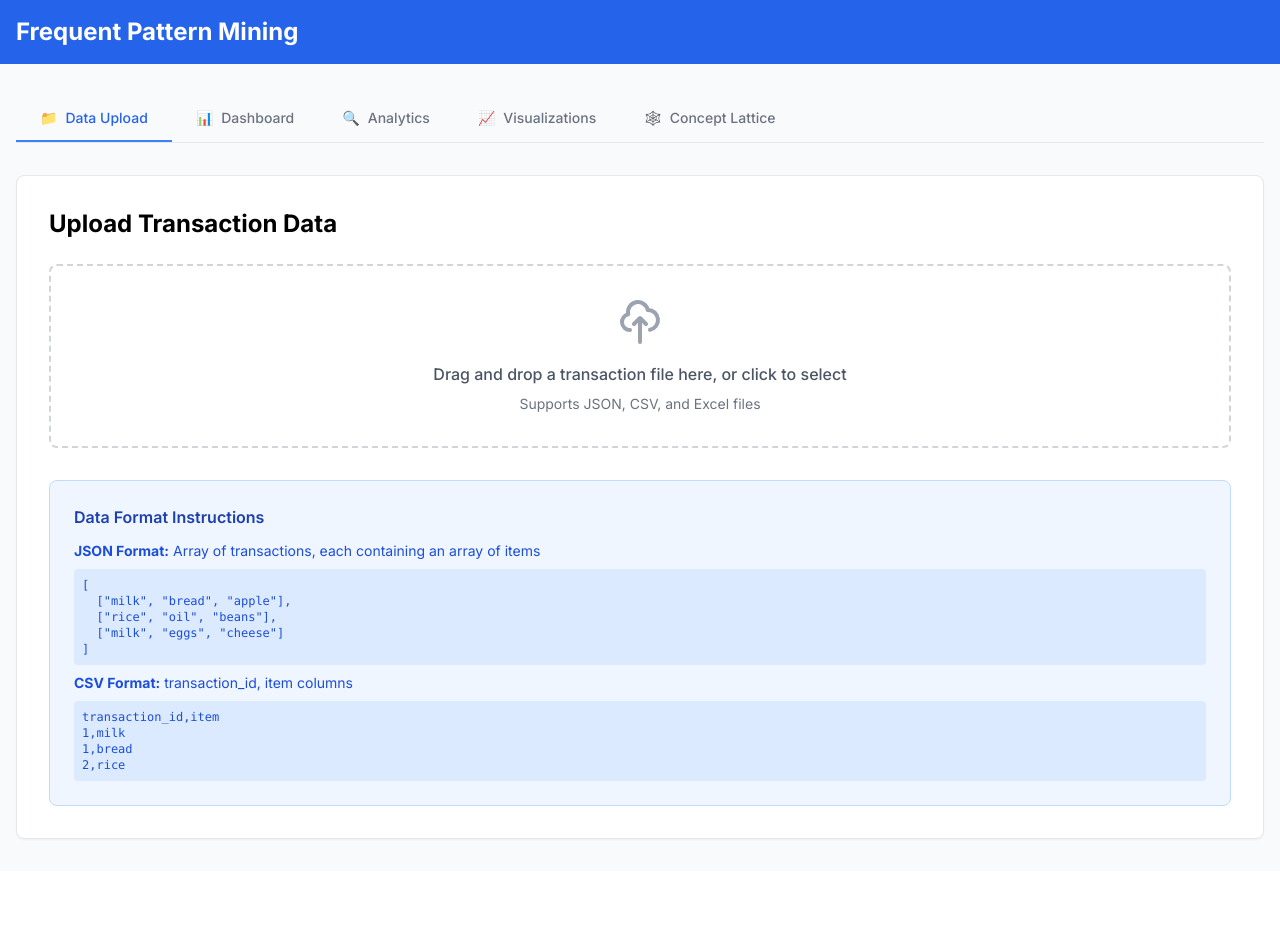
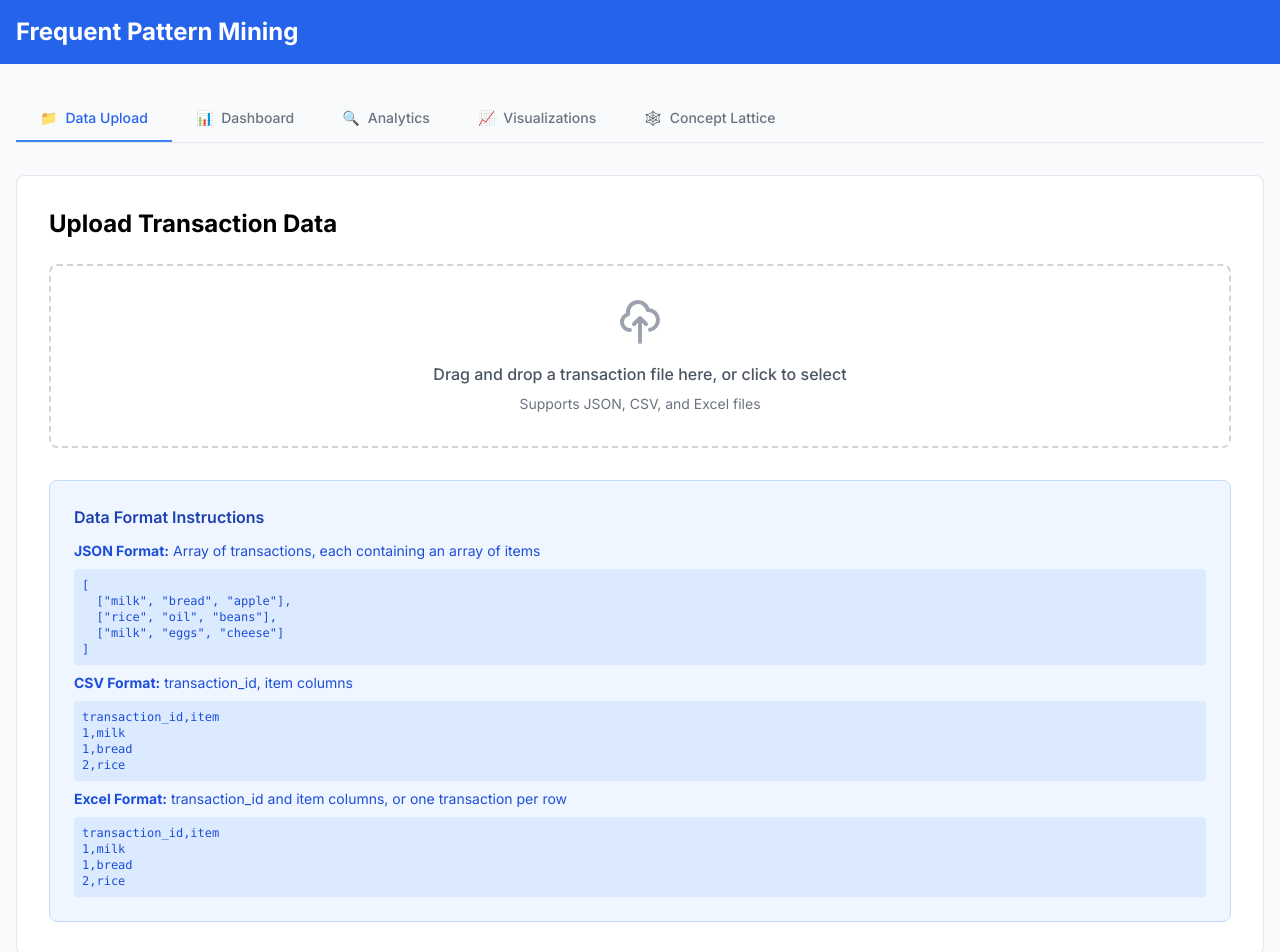
Before and after one commit to ethical0101/Project-X-Full_Stack, a Next.js app: page / in a window 1280 px wide. Shown: the top 952 px of the page. Before the commit the page ends 871 px from the top, so only its background shows below. Built offline with nearby package versions, Linux system fonts and the light colour scheme; no server answers.

Commit message:
Auto-commit: Agent tool execution

```diff
--- a/src/components/DataUpload.tsx
+++ b/src/components/DataUpload.tsx
@@ -254,6 +254,13 @@ export default function DataUpload({ onDataProcessed, onProcessingStart }: DataU
 1,bread
 2,rice`}
           </pre>
+          <p><strong>Excel Format:</strong> transaction_id and item columns, or one transaction per row</p>
+          <pre className="bg-blue-100 p-2 rounded text-xs">
+{`transaction_id,item
+1,milk
+1,bread
+2,rice`}
+          </pre>
         </div>
       </div>
     </div>
```
